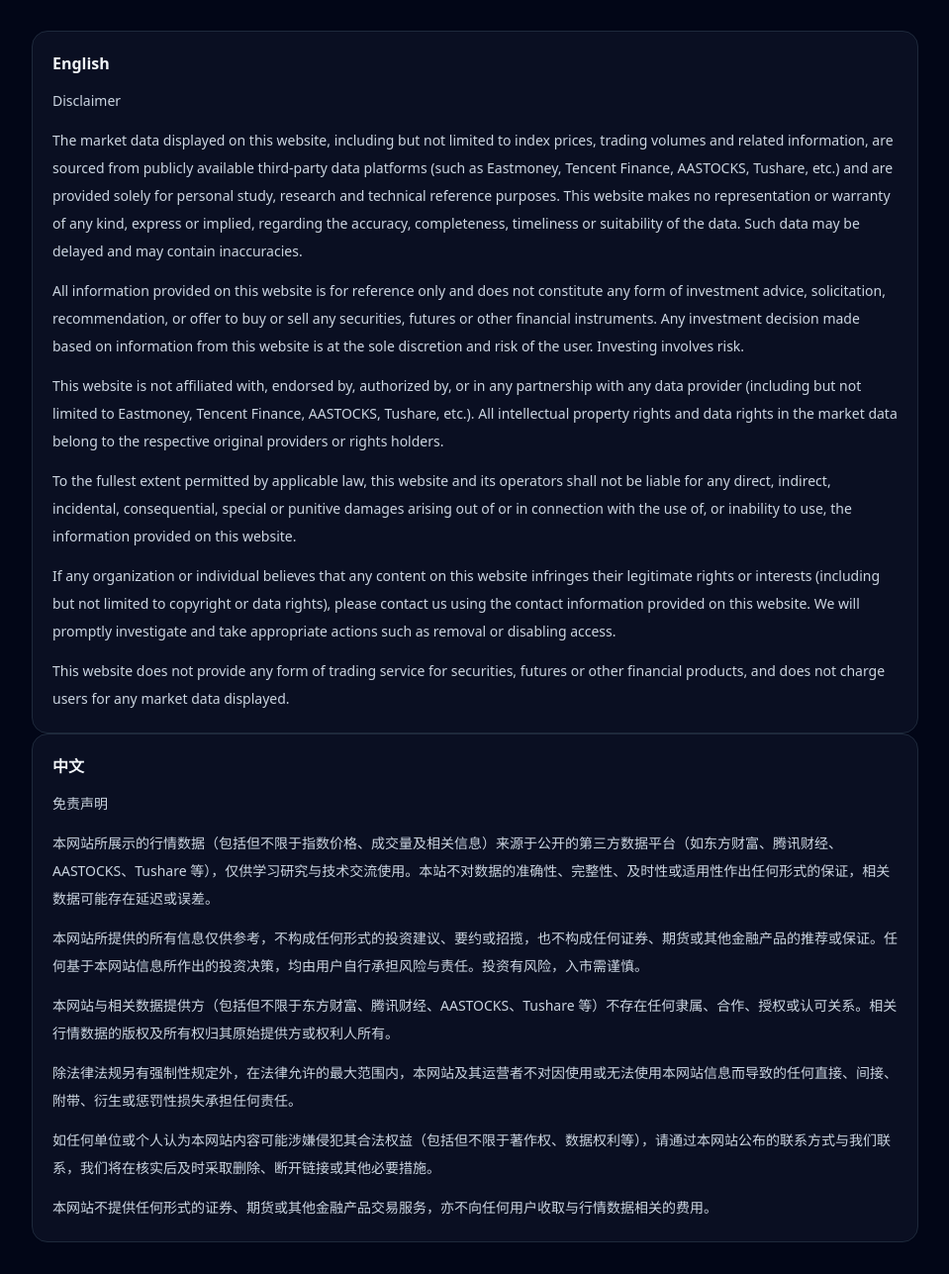
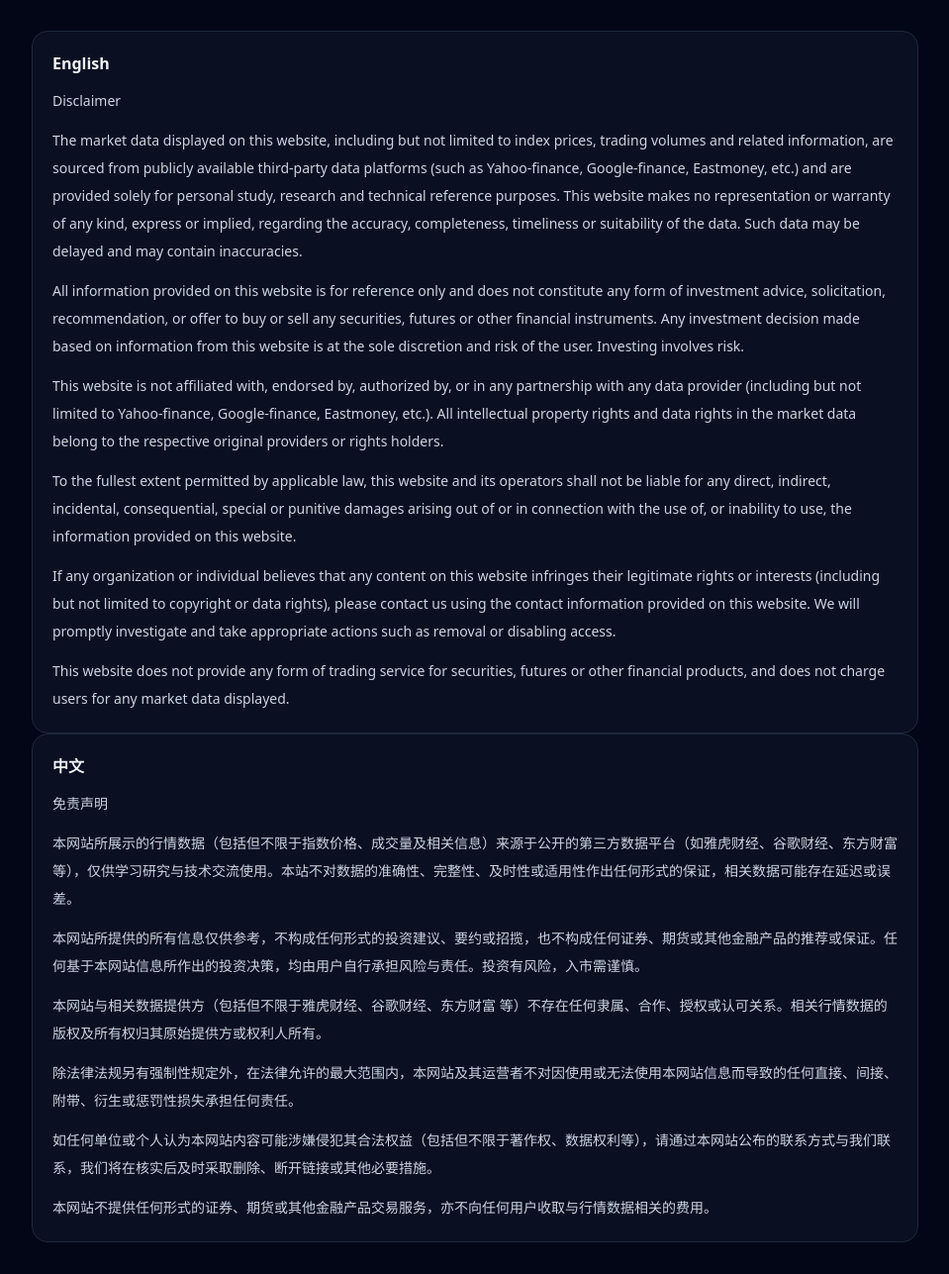
Before and after one commit to linguiben/market-turnover, a Python web app: template app/web/templates/disclaimer.html in a window 1280 px wide. Shown: the part 97-1384 px from the top of the page at 99% size, without its empty margins (160-1119 px from the left). Run offline with Jinja, Linux system fonts and the light colour scheme; the template is opened without the code that fills it, so the values that code supplies are empty; some libraries are stand-ins or nearby versions.

Commit message:
qq -> tg

```diff
--- a/app/web/templates/contact.html
+++ b/app/web/templates/contact.html
@@ -19,8 +19,7 @@
     </header>
 
     <section class="rounded-2xl border border-slate-800 bg-slate-900/60 p-5 space-y-3 text-sm leading-7 text-slate-300">
-      <p>79499480@qq.com</p>
-      <p>QQ79499480</p>
+      <p>Tg: @Jupiter_Lin</p>
     </section>
 
   </main>
--- a/app/web/templates/dashboard.html
+++ b/app/web/templates/dashboard.html
@@ -159,10 +159,8 @@
     </div>
 
     <div class="mt-6 rounded-xl border border-slate-800 bg-slate-900/40 px-4 py-3 text-xs text-slate-400">
-      本页面行情数据来源于第三方平台（东方财富、腾讯财经、AASTOCKS、Tushare等），仅供学习研究参考，不构成投资建议，数据可能存在延迟或误差。详情请参阅
-      <a class="font-semibold text-amber-300 hover:text-amber-200 underline decoration-dotted" href="{{ base }}/disclaimer">免责声明</a>
-      /
-      <a class="font-semibold text-amber-300 hover:text-amber-200 underline decoration-dotted" href="{{ base }}/disclaimer">Disclaimer</a>。
+      本页面行情数据来源于第三方平台（雅虎财经、谷歌财经、东方财富等），仅供学习研究参考，不构成投资建议，数据可能存在延迟或误差。详情请参阅
+      <a class="font-semibold hover:text-amber-200 underline decoration-dotted" href="{{ base }}/disclaimer">免责声明</a>
     </div>
 
     {% include "_footer.html" %}
--- a/app/web/templates/dashboard_en.html
+++ b/app/web/templates/dashboard_en.html
@@ -159,10 +159,8 @@
     </div>
 
     <div class="mt-6 rounded-xl border border-slate-800 bg-slate-900/40 px-4 py-3 text-xs text-slate-400">
-      The market data on this page is sourced from third-party platforms (such as Eastmoney, Tencent Finance, AASTOCKS, Tushare, etc.), and is provided for learning and research purposes only. It does not constitute investment advice. The data may be delayed or inaccurate. See
-      <a class="font-semibold text-amber-300 hover:text-amber-200 underline decoration-dotted" href="{{ base }}/disclaimer">Disclaimer</a>
-      /
-      <a class="font-semibold text-amber-300 hover:text-amber-200 underline decoration-dotted" href="{{ base }}/disclaimer">免责声明</a>.
+      The market data on this page is sourced from third-party platforms (such as Yahoo-finance, Google-finance, Eastmoney, etc.), and is provided for learning and research purposes only. It does not constitute investment advice. The data may be delayed or inaccurate. See
+      <a class="font-semibold hover:text-amber-200 underline decoration-dotted" href="{{ base }}/disclaimer">Disclaimer</a>
     </div>
 
     {% include "_footer.html" %}
--- a/app/web/templates/disclaimer.html
+++ b/app/web/templates/disclaimer.html
@@ -21,9 +21,9 @@
     <section class="rounded-2xl border border-slate-800 bg-slate-900/60 p-5 space-y-3 text-sm leading-7 text-slate-300 mt-4">
       <h2 class="text-base font-semibold text-slate-100">English</h2>
       <p>Disclaimer</p>
-      <p>The market data displayed on this website, including but not limited to index prices, trading volumes and related information, are sourced from publicly available third-party data platforms (such as Eastmoney, Tencent Finance, AASTOCKS, Tushare, etc.) and are provided solely for personal study, research and technical reference purposes. This website makes no representation or warranty of any kind, express or implied, regarding the accuracy, completeness, timeliness or suitability of the data. Such data may be delayed and may contain inaccuracies.</p>
+      <p>The market data displayed on this website, including but not limited to index prices, trading volumes and related information, are sourced from publicly available third-party data platforms (such as Yahoo-finance, Google-finance, Eastmoney, etc.) and are provided solely for personal study, research and technical reference purposes. This website makes no representation or warranty of any kind, express or implied, regarding the accuracy, completeness, timeliness or suitability of the data. Such data may be delayed and may contain inaccuracies.</p>
       <p>All information provided on this website is for reference only and does not constitute any form of investment advice, solicitation, recommendation, or offer to buy or sell any securities, futures or other financial instruments. Any investment decision made based on information from this website is at the sole discretion and risk of the user. Investing involves risk.</p>
-      <p>This website is not affiliated with, endorsed by, authorized by, or in any partnership with any data provider (including but not limited to Eastmoney, Tencent Finance, AASTOCKS, Tushare, etc.). All intellectual property rights and data rights in the market data belong to the respective original providers or rights holders.</p>
+      <p>This website is not affiliated with, endorsed by, authorized by, or in any partnership with any data provider (including but not limited to Yahoo-finance, Google-finance, Eastmoney, etc.). All intellectual property rights and data rights in the market data belong to the respective original providers or rights holders.</p>
       <p>To the fullest extent permitted by applicable law, this website and its operators shall not be liable for any direct, indirect, incidental, consequential, special or punitive damages arising out of or in connection with the use of, or inability to use, the information provided on this website.</p>
       <p>If any organization or individual believes that any content on this website infringes their legitimate rights or interests (including but not limited to copyright or data rights), please contact us using the contact information provided on this website. We will promptly investigate and take appropriate actions such as removal or disabling access.</p>
       <p>This website does not provide any form of trading service for securities, futures or other financial products, and does not charge users for any market data displayed.</p>
@@ -32,9 +32,9 @@
     <section class="rounded-2xl border border-slate-800 bg-slate-900/60 p-5 space-y-3 text-sm leading-7 text-slate-300">
       <h2 class="text-base font-semibold text-slate-100">中文</h2>
       <p>免责声明</p>
-      <p>本网站所展示的行情数据（包括但不限于指数价格、成交量及相关信息）来源于公开的第三方数据平台（如东方财富、腾讯财经、AASTOCKS、Tushare 等），仅供学习研究与技术交流使用。本站不对数据的准确性、完整性、及时性或适用性作出任何形式的保证，相关数据可能存在延迟或误差。</p>
+      <p>本网站所展示的行情数据（包括但不限于指数价格、成交量及相关信息）来源于公开的第三方数据平台（如雅虎财经、谷歌财经、东方财富 等），仅供学习研究与技术交流使用。本站不对数据的准确性、完整性、及时性或适用性作出任何形式的保证，相关数据可能存在延迟或误差。</p>
       <p>本网站所提供的所有信息仅供参考，不构成任何形式的投资建议、要约或招揽，也不构成任何证券、期货或其他金融产品的推荐或保证。任何基于本网站信息所作出的投资决策，均由用户自行承担风险与责任。投资有风险，入市需谨慎。</p>
-      <p>本网站与相关数据提供方（包括但不限于东方财富、腾讯财经、AASTOCKS、Tushare 等）不存在任何隶属、合作、授权或认可关系。相关行情数据的版权及所有权归其原始提供方或权利人所有。</p>
+      <p>本网站与相关数据提供方（包括但不限于雅虎财经、谷歌财经、东方财富 等）不存在任何隶属、合作、授权或认可关系。相关行情数据的版权及所有权归其原始提供方或权利人所有。</p>
       <p>除法律法规另有强制性规定外，在法律允许的最大范围内，本网站及其运营者不对因使用或无法使用本网站信息而导致的任何直接、间接、附带、衍生或惩罚性损失承担任何责任。</p>
       <p>如任何单位或个人认为本网站内容可能涉嫌侵犯其合法权益（包括但不限于著作权、数据权利等），请通过本网站公布的联系方式与我们联系，我们将在核实后及时采取删除、断开链接或其他必要措施。</p>
       <p>本网站不提供任何形式的证券、期货或其他金融产品交易服务，亦不向任何用户收取与行情数据相关的费用。</p>
```
Also changed, not shown: 1 other file.
